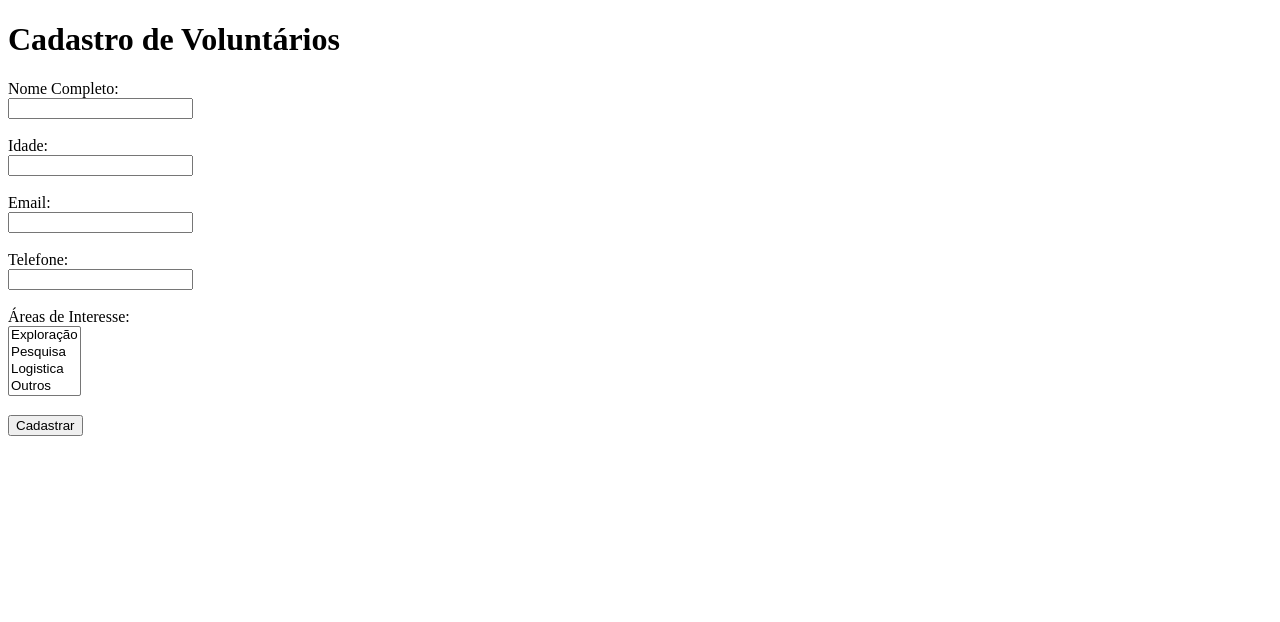
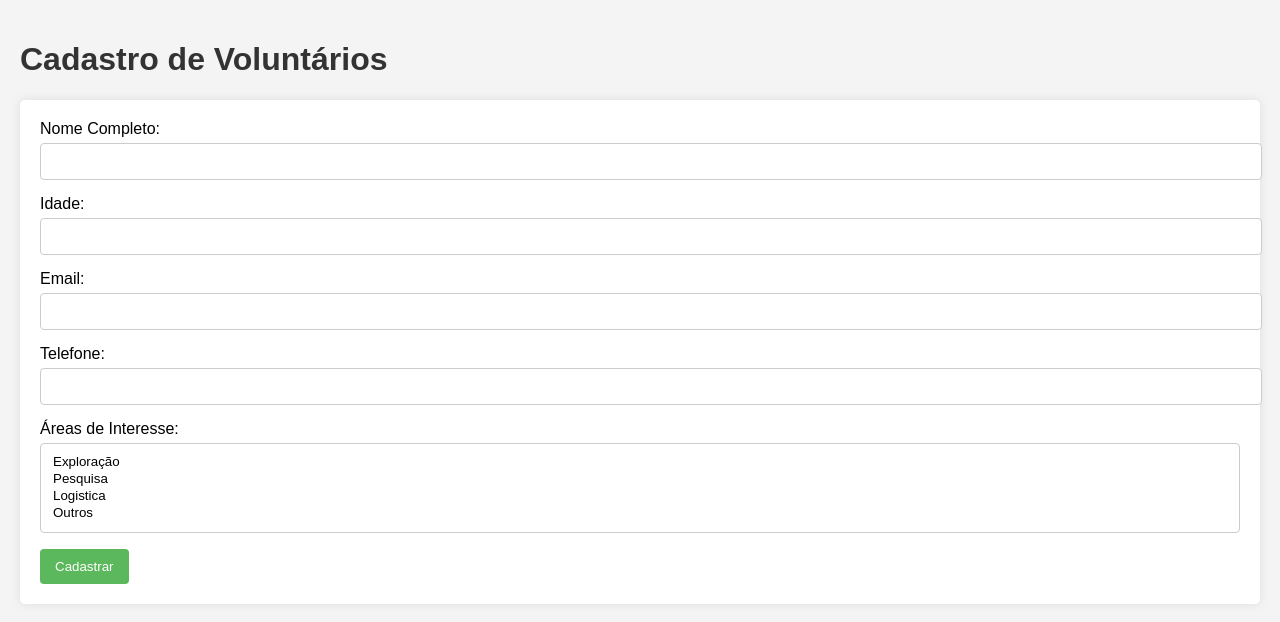
Before and after one commit to victor197766/victor197766.github.io, a plain HTML site: page Formulario.html in a window 1280 px wide. Drawn offline with Linux system fonts and the light colour scheme.

Commit message:
Update Formulario.html

```diff
--- a/Formulario.html
+++ b/Formulario.html
@@ -5,36 +5,81 @@
     <meta charset="UTF-8">
     <meta name="viewport" content="width=device-width, initial-scale=1.0">
     <title>Sistema de Cadastro de Voluntários</title>
+    <style>
+        body {
+            font-family: Arial, sans-serif;
+            background-color: #f4f4f4;
+            margin: 0;
+            padding: 20px;
+        }
+
+        h1 {
+            color: #333;
+        }
+
+        form {
+            background: #fff;
+            padding: 20px;
+            border-radius: 5px;
+            box-shadow: 0 0 10px rgba(0, 0, 0, 0.1);
+        }
+
+        label {
+            display: block;
+            margin-bottom: 5px;
+        }
+
+        input[type="text"],
+        input[type="number"],
+        input[type="email"],
+        input[type="tel"],
+        select {
+            width: 100%;
+            padding: 10px;
+            margin-bottom: 15px;
+            border: 1px solid #ccc;
+            border-radius: 4px;
+        }
+
+        input[type="submit"] {
+            background-color: #5cb85c;
+            color: white;
+            border: none;
+            padding: 10px 15px;
+            border-radius: 4px;
+            cursor: pointer;
+        }
+
+        input[type="submit"]:hover {
+            background-color: #4cae4c;
+        }
+    </style>
 </head>
-<form>
 
 <body>
     <h1>Cadastro de Voluntários</h1>
     <form method="post">
-            <label for="nome">Nome Completo:</label><br>
-            <input type="text" id="nome" name="nome" required><br><br>
+        <label for="nome">Nome Completo:</label>
+        <input type="text" id="nome" name="nome" required>
 
-            <label for="idade">Idade:</label><br>
-            <input type="number" id="idade" name="idade" required><br><br>
+        <label for="idade">Idade:</label>
+        <input type="number" id="idade" name="idade" required>
 
-            <label for="email">Email:</label><br>
-            <input type="email" id="email" name="email" required><br><br>
+        <label for="email">Email:</label>
+        <input type="email" id="email" name="email" required>
 
-            <label for="telefone">Telefone:</label><br>
-            <input type="tel" id="telefone" name="telefone"><br><br>
+        <label for="telefone">Telefone:</label>
+        <input type="tel" id="telefone" name="telefone">
 
-            <label for="escolhas">Áreas de Interesse:</label><br>
+        <label for="escolhas">Áreas de Interesse:</label>
         <select id="escolhas" name="escolhas" multiple required>
             <option value="exploração">Exploração</option>
             <option value="pesquisa">Pesquisa</option>
             <option value="logistica">Logistica</option>
             <option value="outros">Outros</option>
-            </select><br><br>
+        </select>
         <input type="submit" value="Cadastrar">
     </form>
 </body>
 
-</form>
-
-
 </html>
```
Lines whose indentation alone changed are shown as unchanged.
